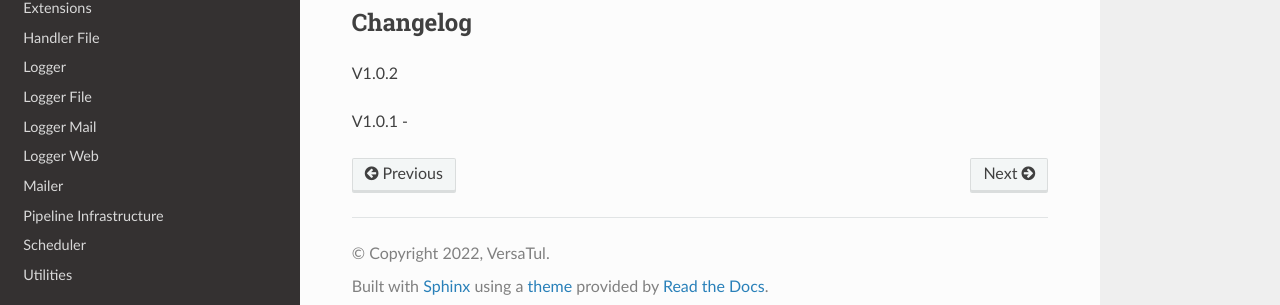
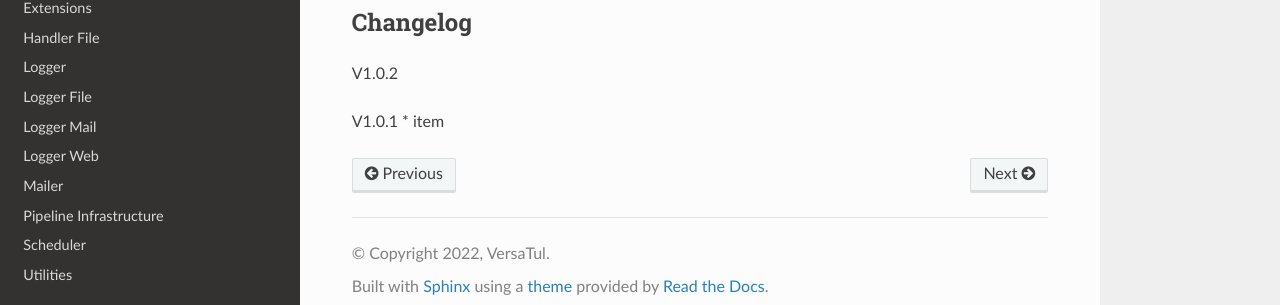
Before and after one commit to BjornWilliams/DocsVersaTul, a Sphinx documentation site: the page built from docs/source/bulk.rst, in a window 1280 px wide and 900 px high, scrolled down 1495 px. Shown: the part 577-882 px from the top of the window. Built offline with Sphinx 7.4.7 and the Read the Docs theme 2.0.0, drawn with Linux system fonts in a browser that asks for light colours.

Commit message:
Update bulk.rst

```diff
--- a/docs/source/bulk.rst
+++ b/docs/source/bulk.rst
@@ -98,4 +98,4 @@ Changelog
 V1.0.2
 
 V1.0.1
--
+* item
```
